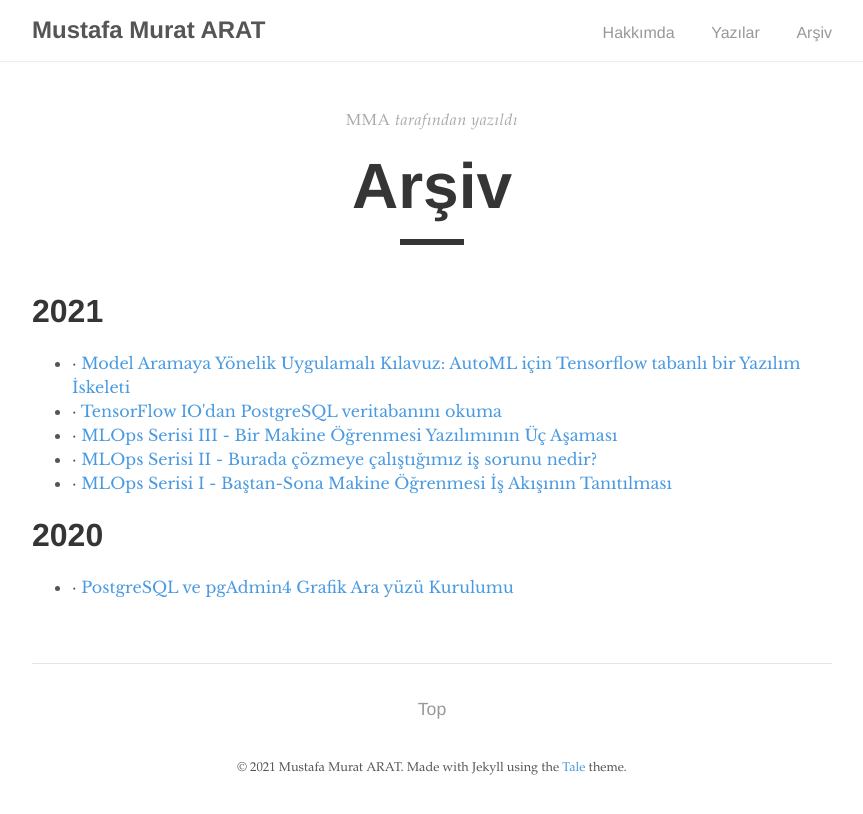
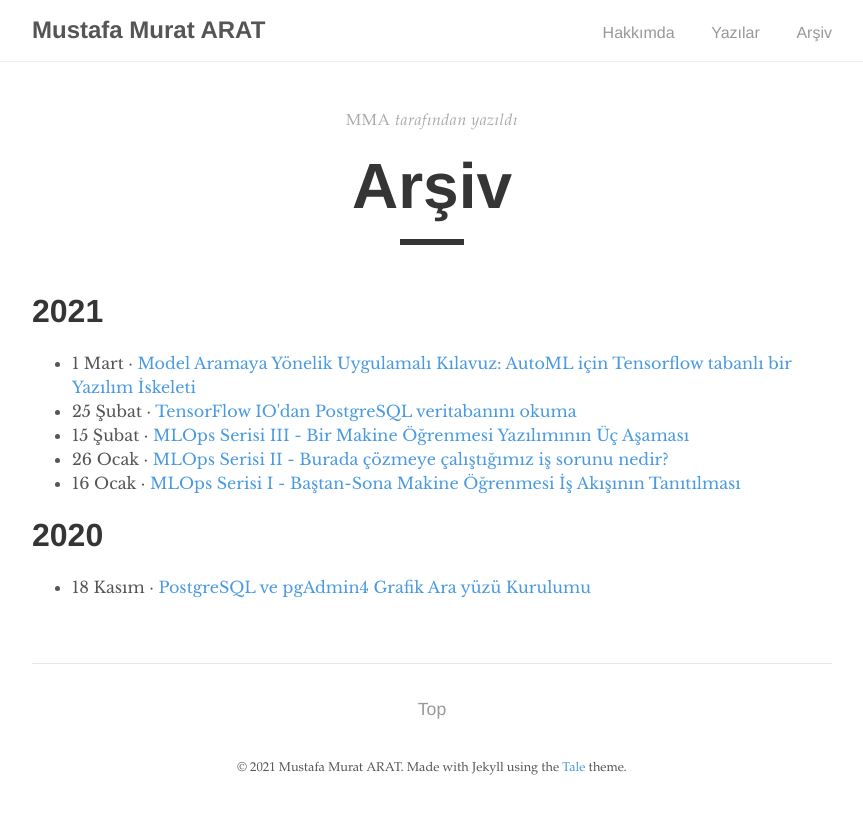
Before and after one commit to mmuratarat/turkish, a Jekyll site: the page built from _pages/archive.md, in a window 1280 px wide. Shown: the top 814 px of the page, without its empty margins (208-1071 px from the left). Built offline with Jekyll 4.4.1, drawn with Linux system fonts in a browser that asks for light colours.

Commit message:
removing and adding some files

```diff
--- a/_pages/archive.md
+++ b/_pages/archive.md
@@ -17,8 +17,8 @@ years:
 {% for post in site.posts %}
 {% assign y2 = post.date | date: '%Y' | plus: 0 %}
 {% if y1 == y2 %}
-<li style="line-height:1.5em">{% assign m = post.date | date: "%d %-m" %}
-{{ page.date | date: "%-d" }}
+<li style="line-height:1.5em">{% assign m = post.date | date: "%-m" %}
+{{ post.date | date: "%-d" }}
 {% case m %}
   {% when '1' %}Ocak
   {% when '2' %}Şubat
```
